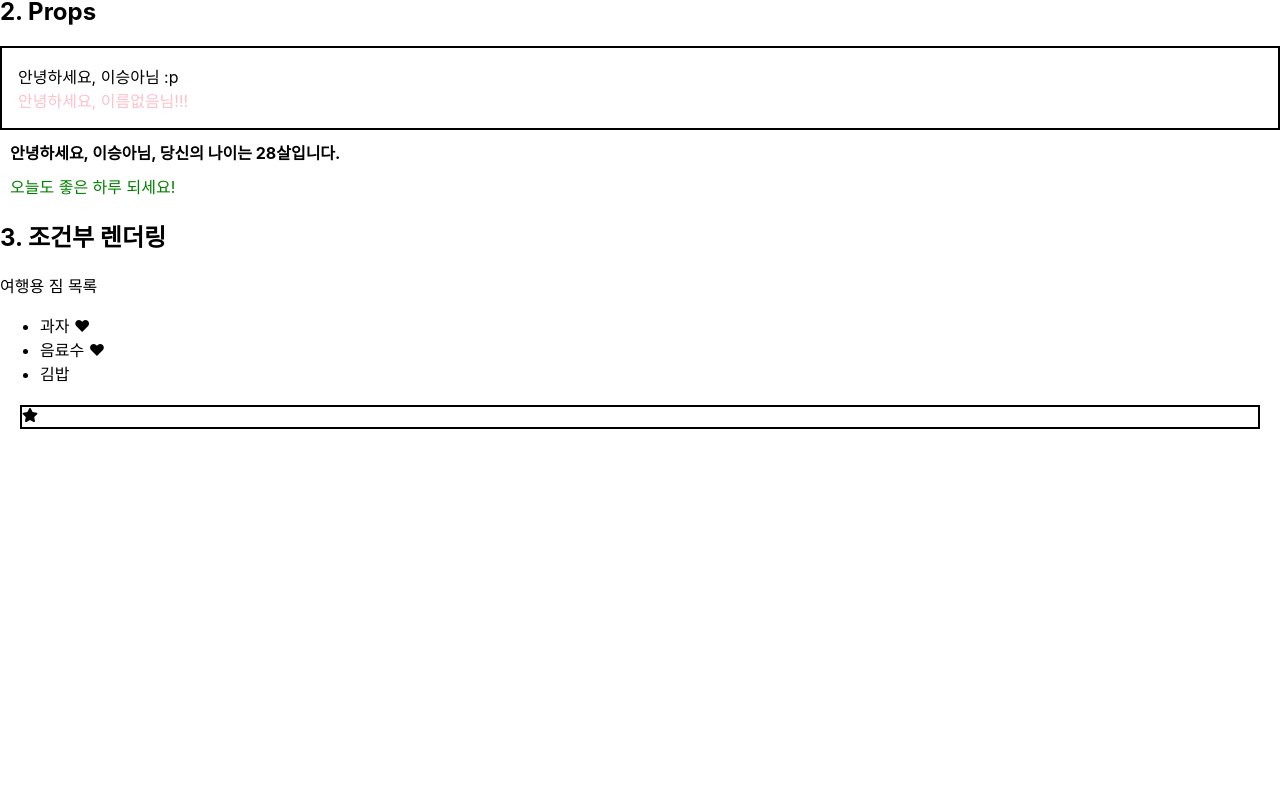
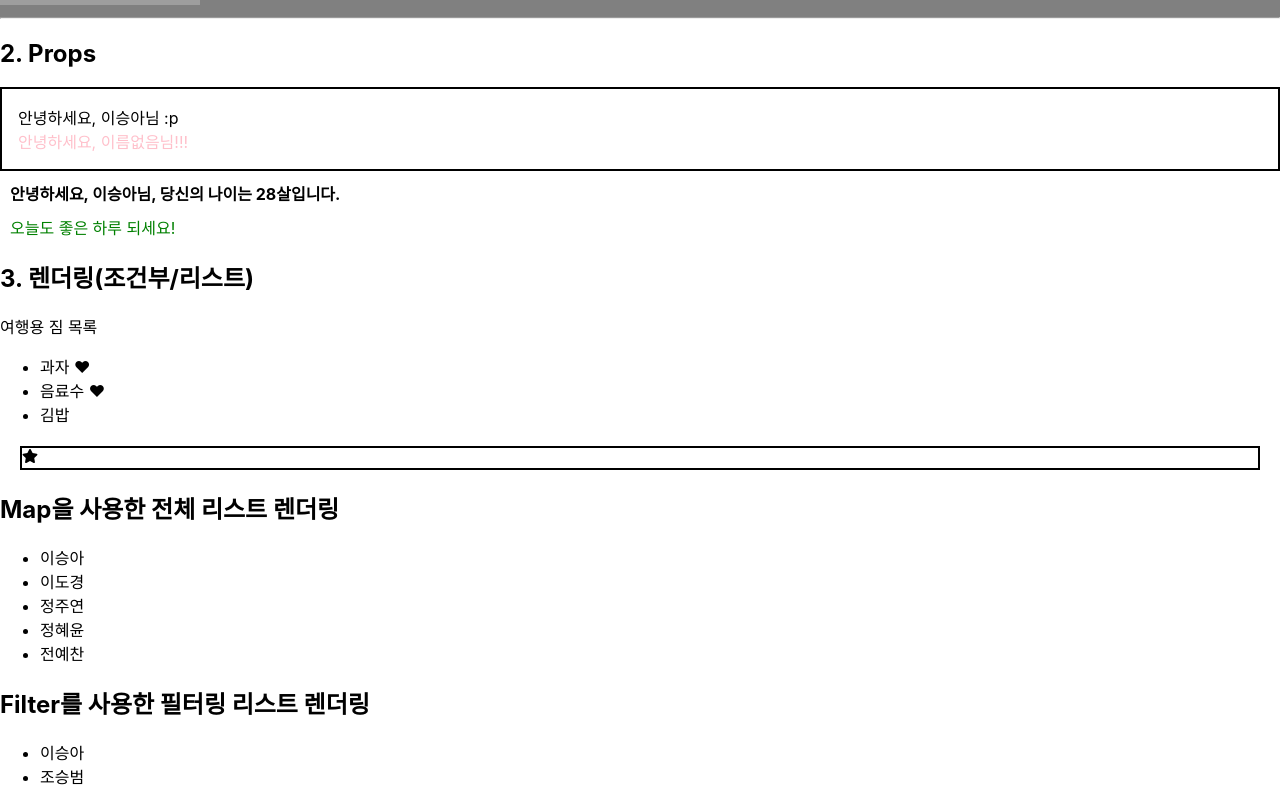
Before and after one commit to devgiants75/frontend-1223, a React (Create React App) app in the folder e-react/: page /0414 in a window 1280 px wide. Shown: the part 704-1508 px from the top of the page. Before the commit the page ends 1153 px from the top, so only its background shows below. Built offline with nearby package versions, Linux system fonts and the light colour scheme; grey boxes are pictures that could not be loaded.

Commit message:
20240414

```diff
--- a/e-react/src/App.tsx
+++ b/e-react/src/App.tsx
@@ -1,5 +1,5 @@
 import React from 'react';
-import { Route, Routes } from 'react-router-dom';
+import { Link, Route, Routes } from 'react-router-dom';
 
 // 파일명을 index로 지정하는 경우
 // : 웹 페이지의 메인 파일
@@ -12,10 +12,31 @@ function App() {
   return (
     <>
       {/*
-      Routes 태그 외부에 있는 코드의 경우
-      : URL 경로와 상관없이 렌더링
+        Routes 태그 외부에 있는 코드의 경우
+        : URL 경로와 상관없이 렌더링
+
+        Router의 Link 태그
+        : Link 컴포넌트
+          - 라우터에서 페이지를 불러오는 방식
+          - a태그와 유사하게 경로를 지정
+            (페이지를 새로고침 하지 X
+              - SPA 특성을 사용)
+
+          - to 속성을 사용하여 이동하고자 하는 경로를 지정
       */}
       <h1>React 수업 자료</h1>
+      <nav>
+        {/*
+          to 속성의 값은
+          : 전체 메인 URL인
+          : localhost:3000 뒤의 경로로 지정
+          - Route 컴포넌트의 path 속성과 동일한 값으로 지정
+        */}
+        <Link to="/">Home</Link>
+        <Link to="/0413">0413</Link>
+        <Link to="/0414">0414</Link>
+        <Link to="/0420">0420</Link>
+      </nav>
       <Routes>
         {/*
           npm run start
--- /dev/null
+++ b/e-react/src/views/0414/Practice0414.tsx
@@ -0,0 +1,23 @@
+import React from 'react'
+/*
+! Props를 사용하는 사용자 프로필 컴포넌트 만들기
+? 요구 사항
+- UserProfile 컴포넌트를 만드세요.
+- 이 컴포넌트는 user 객체를 props로 받아야 하며, user 객체는 name, email, age 속성을 포함해야 합니다.
+- 이 컴포넌트는 사용자의 이름(h1), 이메일(p), 나이(p)를 보여주는 간단한 UI를 렌더링해야 합니다.
+
+! 조건부 렌더링을 사용하여 할인 메시지 표시하기
+? 요구 사항
+- DiscountMessage 컴포넌트 생성
+- isDiscountActive라는 boolean props를 전달 받기
+- 할인이 활성화되어 있으면 "할인 중!"이라는 메시지를 표시하고, 그렇지 않으면 "현재 할인되지 않음."이라는 메시지를 표시
+>> 삼항 연산자를 사용
+
+*/
+export default function Practice0414() {
+  return (
+    <div>
+
+    </div>
+  )
+}
--- /dev/null
+++ b/e-react/src/views/0414/c_Rendering/Rendering02.tsx
@@ -0,0 +1,71 @@
+import React from 'react'
+
+//! 리스트 렌더링
+
+// 1. 배열에서 데이터 렌더링
+
+export default function Rendering02() {
+  // key로 지정할 id가 없는 배열의 경우 인덱스 번호를 주로 사용
+  const people = ['이승아', '이도경', '정주연', '정혜윤', '전예찬'];
+
+  const peopleDescription = [
+    {
+      id: 0,
+      name: '이승아',
+      job: 'developer'
+    },
+    {
+      id: 1,
+      name: '이도경',
+      job: 'general'
+    },
+    {
+      id: 3,
+      name: '정주연',
+      job: 'operation'
+    },
+    {
+      id: 4,
+      name: '정혜윤',
+      job: 'operation'
+    },
+    {
+      id: 5,
+      name: '조승범',
+      job: 'business'
+    },
+  ];
+
+  // map 콜백함수의 매개변수
+  // : 첫 번째 인자 - 각 순회 요소
+  // : 두 번째 인자 - 해당 순회 요소의 인덱스 번호
+  const listItems = people.map(
+    (person, index) => <li key={index}>{person}</li>
+  );
+
+  // businessItems: 배열
+  const businessItems = peopleDescription.filter(
+    person => person.job === 'developer' || person.job === 'business'
+  )
+
+  const businessItemsList = businessItems.map(
+    // 배열 렌더링 시 key 속성
+    // : 각 구성 요소가 어떤 배열 항목에 해당하는지 React에게 전달
+    // : 배열 항목의 이동 또는 정렬 시 React가 배열에서 어떠한 항목의 변화가 일어났는지 정확하게 인지하도록 도움
+    // : DOM 트리에 불필요한 메모리 사용을 방지
+
+    // : key값은 고유한 값이어야 한다.
+    // : key값은 변경되어서는 안된다.
+    person => <li key={person.id}>{person.name}</li>
+  )
+
+  return (
+    <>
+      <h2>Map을 사용한 전체 리스트 렌더링</h2>
+      <ul>{listItems}</ul>
+
+      <h2>Filter를 사용한 필터링 리스트 렌더링</h2>
+      <ul>{businessItemsList}</ul>
+    </>
+  )
+}
--- a/e-react/src/views/0414/index.tsx
+++ b/e-react/src/views/0414/index.tsx
@@ -5,6 +5,8 @@ import JSX03 from './a_JSX/JSX03'
 import Props01 from './b_Props/Props01'
 import Props02 from './b_Props/Props02'
 import Rendering01 from './c_Rendering/Rendering01'
+import Rendering02 from './c_Rendering/Rendering02'
+import Practice0414 from './Practice0414'
 
 export default function index() {
   return (
@@ -25,8 +27,11 @@ export default function index() {
       <Props01 />
       <Props02 />
 
-      <h2>3. 조건부 렌더링</h2>
+      <h2>3. 렌더링(조건부/리스트)</h2>
       <Rendering01 />
+      <Rendering02 />
+
+      <Practice0414 />
     </div>
   )
 }
```
